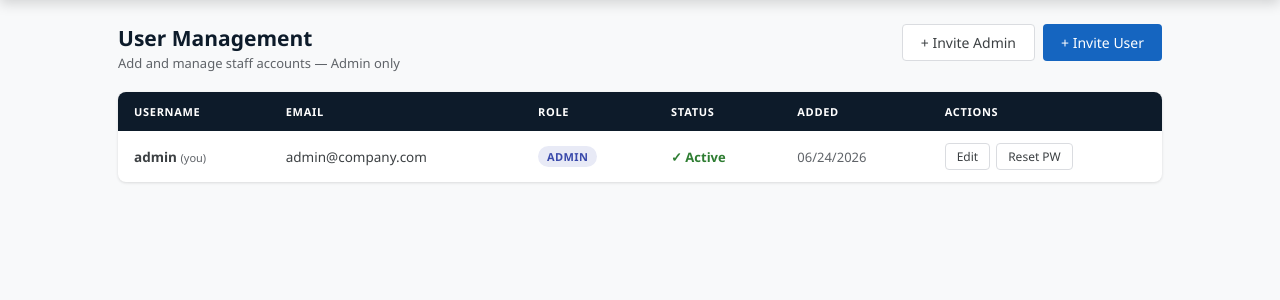
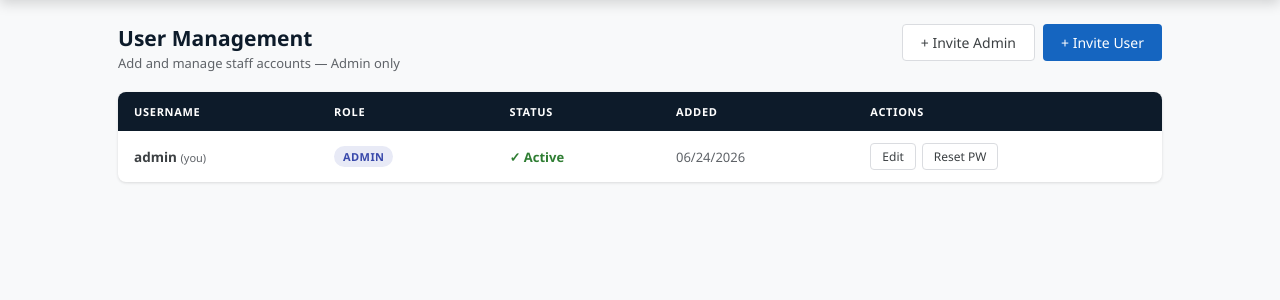
Before and after one commit to councilcomputing-boop/Projects, a Flask app: page /admin in a window 1280 px wide. Shown: the part 60-360 px from the top of the page. Run offline with Flask 3, Linux system fonts and the light colour scheme; a user stored in the database is signed in.

Commit message:
Add refresh button to Bond Portfolio; remove email from user invite flow
- Refresh button added to Bond Portfolio header (re-fetches bonds from server)
- Invite flow now only requires username and role — no email field
- Backend auto-generates placeholder email to satisfy DB constraint
- Removed email column from user management table

Co-Authored-By: Claude Sonnet 4.6 <noreply@anthropic.com>

```diff
--- a/Bond App/app.py
+++ b/Bond App/app.py
@@ -406,15 +406,16 @@ def invite_user():
         return jsonify({'error': 'Unauthorized'}), 403
     data = request.get_json()
 
-    if User.query.filter_by(username=data.get('username', '').strip()).first():
+    username = data.get('username', '').strip()
+    if not username:
+        return jsonify({'error': 'Username is required.'}), 400
+    if User.query.filter_by(username=username).first():
         return jsonify({'error': 'Username already exists.'}), 400
-    if User.query.filter_by(email=data.get('email', '').strip()).first():
-        return jsonify({'error': 'Email already exists.'}), 400
 
     token = secrets.token_urlsafe(32)
     user  = User(
-        username       = data['username'].strip(),
-        email          = data['email'].strip(),
+        username       = username,
+        email          = f'{username}@noemail.local',
         role           = data.get('role', 'user'),
         active         = False,
         invite_token   = token,
@@ -424,8 +425,6 @@ def invite_user():
     db.session.commit()
 
     invite_link = url_for('accept_invite', token=token, _external=True)
-    threading.Thread(target=send_invite_email, args=(user.email, user.username, invite_link), daemon=True).start()
-
     return jsonify({'ok': True, 'invite_link': invite_link}), 201
 
 
--- a/Bond App/templates/admin.html
+++ b/Bond App/templates/admin.html
@@ -146,7 +146,6 @@
             <table>
                 <thead><tr>
                     <th>Username</th>
-                    <th>Email</th>
                     <th>Role</th>
                     <th>Status</th>
                     <th>Added</th>
@@ -156,7 +155,6 @@
                     {% for u in users %}
                     <tr id="row-{{ u.id }}">
                         <td><span class="uname">{{ u.username }}</span>{% if u.id == user.id %} <span style="font-size:11px;color:var(--gray-600);">(you)</span>{% endif %}</td>
-                        <td>{{ u.email }}</td>
                         <td><span class="role-badge role-{{ u.role }}">{{ u.role }}</span></td>
                         <td>
                             {% if u.invite_pending %}
@@ -207,9 +205,8 @@
                 </div>
             </div>
             <form id="addForm" onsubmit="sendInvite(event)">
-                <div class="info-box">An invitation email will be sent with a secure link to set their password. The link expires in 72 hours.</div>
+                <div class="info-box">Create the account, then copy the invite link and send it to them however you like. They click it to set their password.</div>
                 <div class="fgrp"><label class="flbl">Username <span class="req">*</span></label><input type="text" class="fc" id="aUsername" required autocomplete="off"></div>
-                <div class="fgrp"><label class="flbl">Email Address <span class="req">*</span></label><input type="email" class="fc" id="aEmail" required autocomplete="off"></div>
                 <div class="fgrp"><label class="flbl">Role <span class="req">*</span></label>
                     <select class="fc" id="aRole" required>
                         <option value="user">User — Can view and edit bonds</option>
@@ -236,7 +233,6 @@
             <div id="editErr" style="display:none;background:var(--red-bg);color:var(--red);border-radius:var(--r-sm);padding:10px 13px;font-size:13px;margin-bottom:14px;"></div>
             <form id="editForm" onsubmit="updateUser(event)">
                 <input type="hidden" id="eId">
-                <div class="fgrp"><label class="flbl">Email Address <span class="req">*</span></label><input type="email" class="fc" id="eEmail" required></div>
                 <div class="fgrp"><label class="flbl">Role</label>
                     <select class="fc" id="eRole">
                         <option value="user">User</option>
@@ -331,7 +327,6 @@ async function sendInvite(e) {
     try {
         const data = await api('/api/users/invite','POST',{
             username: document.getElementById('aUsername').value.trim(),
-            email:    document.getElementById('aEmail').value.trim(),
             role:     document.getElementById('aRole').value,
         });
         document.getElementById('addForm').style.display = 'none';
@@ -357,7 +352,6 @@ function openEdit(id, username, email, role, active) {
     document.getElementById('editTitle').textContent = 'Edit — ' + username;
     document.getElementById('editErr').style.display='none';
     document.getElementById('eId').value    = id;
-    document.getElementById('eEmail').value = email;
     document.getElementById('eRole').value  = role;
     document.getElementById('eActive').value= String(active);
     open_('editModal');
@@ -367,7 +361,6 @@ async function updateUser(e) {
     const err = document.getElementById('editErr');
     try {
         await api(`/api/users/${editingId}`,'PUT',{
-            email:  document.getElementById('eEmail').value.trim(),
             role:   document.getElementById('eRole').value,
             active: document.getElementById('eActive').value === 'true',
         });
--- a/Bond App/templates/index.html
+++ b/Bond App/templates/index.html
@@ -314,6 +314,7 @@
                 <div class="page-sub">Manage and track all surety bonds</div>
             </div>
             <div style="display:flex;gap:8px;">
+                <button class="btn btn-secondary" onclick="loadBonds()" title="Refresh bond list">&#8635; Refresh</button>
                 <label class="btn btn-secondary" id="uploadLabel" style="cursor:pointer;margin:0;">
                     &#128196; Upload PDF
                     <input type="file" accept=".pdf" style="display:none;" onchange="handlePDFUpload(this)">
```
